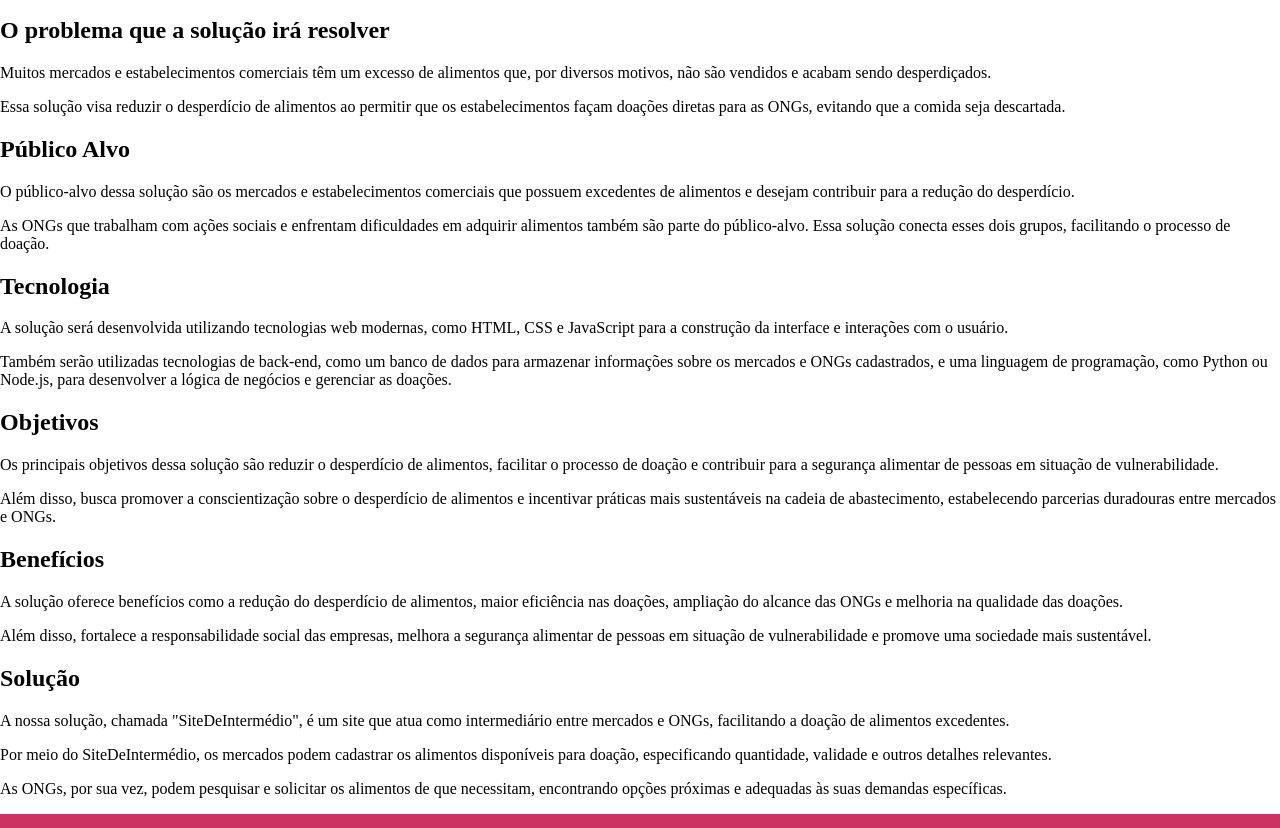
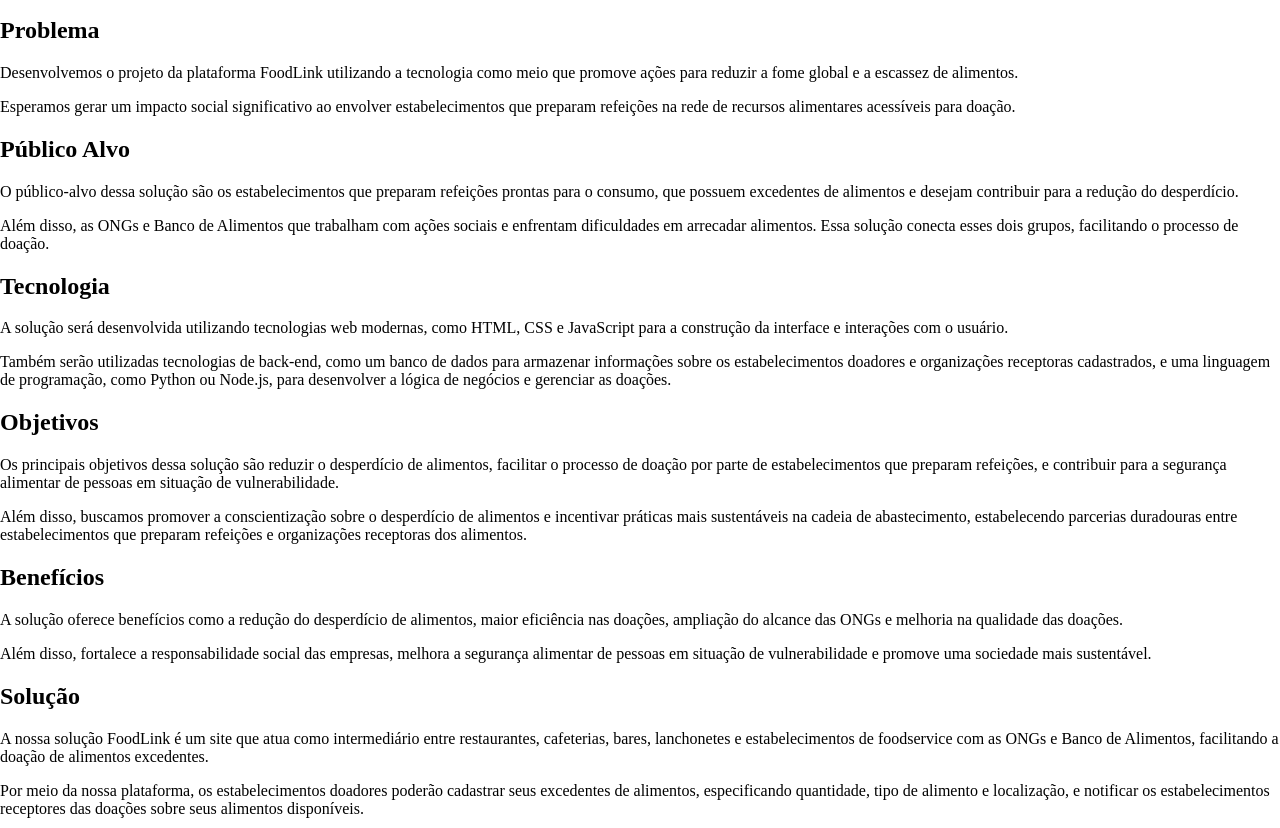
Before and after one commit to Projetos-Fiap/GS_FrontEnd, a plain HTML site: page index.html in a window 1280 px wide. Shown: the part 124-952 px from the top of the page. Drawn offline with Linux system fonts and the light colour scheme.

Commit message:
conteúdo atualizado

```diff
--- a/index.html
+++ b/index.html
@@ -37,27 +37,27 @@
 			<div class="body">
 				<div>
 					<section id="problem" class="section">
-						<h2>O problema que a solução irá resolver</h2>
-						<p>Muitos mercados e estabelecimentos comerciais têm um excesso de alimentos que, por diversos motivos, não são vendidos e acabam sendo desperdiçados.</p>
-						<p>Essa solução visa reduzir o desperdício de alimentos ao permitir que os estabelecimentos façam doações diretas para as ONGs, evitando que a comida seja descartada.</p>
+						<h2>Problema</h2>
+						<p>Desenvolvemos o projeto da plataforma FoodLink utilizando a tecnologia como meio que promove ações para reduzir a fome global e a escassez de alimentos.</p>
+						<p>Esperamos gerar um impacto social significativo ao envolver estabelecimentos que preparam refeições na rede de recursos alimentares acessíveis para doação.</p>
 					</section>
 
 					<section id="target-audience" class="section">
 						<h2>Público Alvo</h2>
-						<p>O público-alvo dessa solução são os mercados e estabelecimentos comerciais que possuem excedentes de alimentos e desejam contribuir para a redução do desperdício.</p>
-						<p>As ONGs que trabalham com ações sociais e enfrentam dificuldades em adquirir alimentos também são parte do público-alvo. Essa solução conecta esses dois grupos, facilitando o processo de doação.</p>
+						<p>O público-alvo dessa solução são os estabelecimentos que preparam refeições prontas para o consumo, que possuem excedentes de alimentos e desejam contribuir para a redução do desperdício.</p>
+						<p>Além disso, as ONGs e Banco de Alimentos que trabalham com ações sociais e enfrentam dificuldades em arrecadar alimentos. Essa solução conecta esses dois grupos, facilitando o processo de doação.</p>
 					</section>
 
 					<section id="technology" class="section">
 						<h2>Tecnologia</h2>
 						<p>A solução será desenvolvida utilizando tecnologias web modernas, como HTML, CSS e JavaScript para a construção da interface e interações com o usuário.</p>
-						<p>Também serão utilizadas tecnologias de back-end, como um banco de dados para armazenar informações sobre os mercados e ONGs cadastrados, e uma linguagem de programação, como Python ou Node.js, para desenvolver a lógica de negócios e gerenciar as doações.</p>
+						<p>Também serão utilizadas tecnologias de back-end, como um banco de dados para armazenar informações sobre os estabelecimentos doadores e organizações receptoras cadastrados, e uma linguagem de programação, como Python ou Node.js, para desenvolver a lógica de negócios e gerenciar as doações.</p>
 					</section>
 
 					<section id="goals" class="section">
 						<h2>Objetivos</h2>
-						<p>Os principais objetivos dessa solução são reduzir o desperdício de alimentos, facilitar o processo de doação e contribuir para a segurança alimentar de pessoas em situação de vulnerabilidade.</p>
-						<p>Além disso, busca promover a conscientização sobre o desperdício de alimentos e incentivar práticas mais sustentáveis na cadeia de abastecimento, estabelecendo parcerias duradouras entre mercados e ONGs.</p>
+						<p>Os principais objetivos dessa solução são reduzir o desperdício de alimentos, facilitar o processo de doação por parte de estabelecimentos que preparam refeições, e contribuir para a segurança alimentar de pessoas em situação de vulnerabilidade.</p>
+						<p>Além disso, buscamos promover a conscientização sobre o desperdício de alimentos e incentivar práticas mais sustentáveis na cadeia de abastecimento, estabelecendo parcerias duradouras entre estabelecimentos que preparam refeições e organizações receptoras dos alimentos.</p>
 					</section>
 
 					<section id="benefits" class="section">
@@ -68,9 +68,10 @@
 
 					<section id="solution" class="section">
 						<h2>Solução</h2>
-						<p>A nossa solução, chamada "SiteDeIntermédio", é um site que atua como intermediário entre mercados e ONGs, facilitando a doação de alimentos excedentes.</p>
-						<p>Por meio do SiteDeIntermédio, os mercados podem cadastrar os alimentos disponíveis para doação, especificando quantidade, validade e outros detalhes relevantes.</p>
-						<p>As ONGs, por sua vez, podem pesquisar e solicitar os alimentos de que necessitam, encontrando opções próximas e adequadas às suas demandas específicas.</p>
+						<p>A nossa solução FoodLink é um site que atua como intermediário entre restaurantes, cafeterias, bares, lanchonetes e estabelecimentos de foodservice com as ONGs e Banco de Alimentos, facilitando a doação de alimentos excedentes.</p>
+						<p>Por meio da nossa plataforma, os estabelecimentos doadores poderão cadastrar seus excedentes de alimentos, especificando quantidade, tipo de alimento e localização, e notificar os estabelecimentos receptores das doações sobre seus alimentos disponíveis.</p>
+						<p>	As ONGs e Banco de Alimentos, pr sua vez, terão acesso a essas informações e podem pesquisar, solicitar e agendar a retirada dos alimentos diretamente nos estabelecimentos ou,
+							alternativamente, os estabelecimentos doadores poderão optar pelo serviço de entrega organizado pelo FoodLink, mediante ao pagamento de uma taxa.</p>
 					</section>
 
 				</div>
@@ -84,7 +85,7 @@
 					<a href="#" class="googleplus">googleplus</a>
 					<a href="#" class="pinterest">pinterest</a>
 				</div>
-				<p>&copy; 2023 LinkFoods. Todos os direitos reservados.</p>
+				<p>&copy; Global Soltion 2023 -  Projeto de combate à fome: FoodLink. Todos os direitos reservados.</p>
 			</div>
 		</footer>
 	</div>
```
